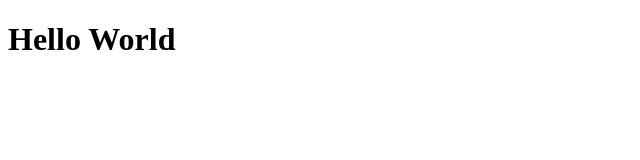
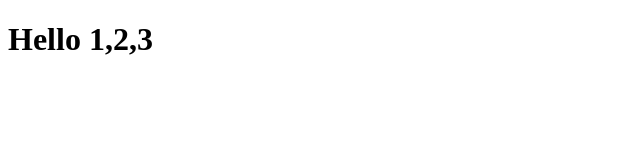
Before and after one commit to syifanathaniar/trainning1-revou, a plain HTML site: page index.html in a window 1280 px wide. Shown: the full height of the page, 0-640 px from the left. Drawn offline with Linux system fonts and the light colour scheme.

Commit message:
two commit

```diff
--- a/index.html
+++ b/index.html
@@ -4,6 +4,6 @@
         <title>Mini Course RevoU by Nasya</title>
     </head>
     <body>
-        <h1>Hello World</h1>
+        <h1>Hello 1,2,3</h1>
     </body>
 </html>
```
